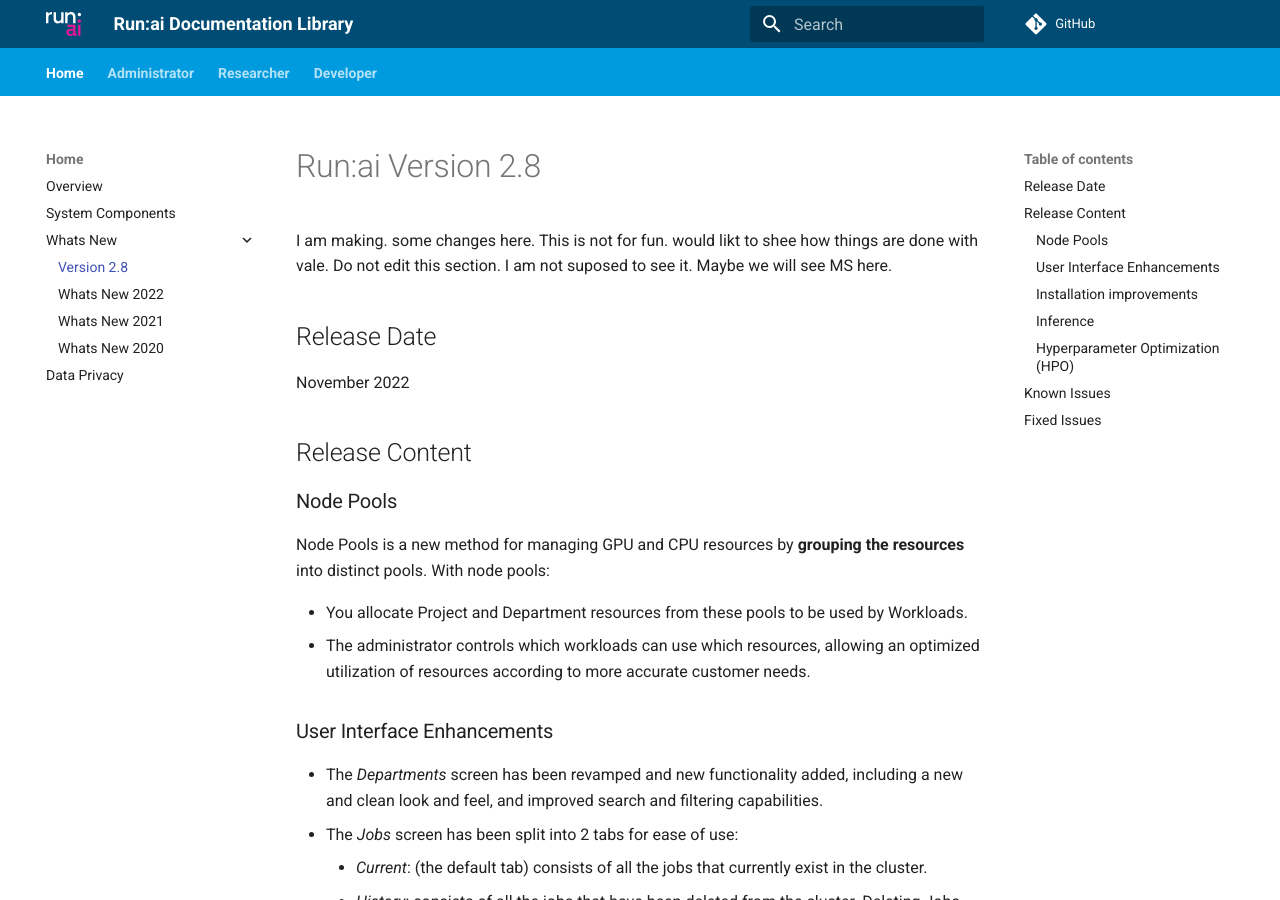
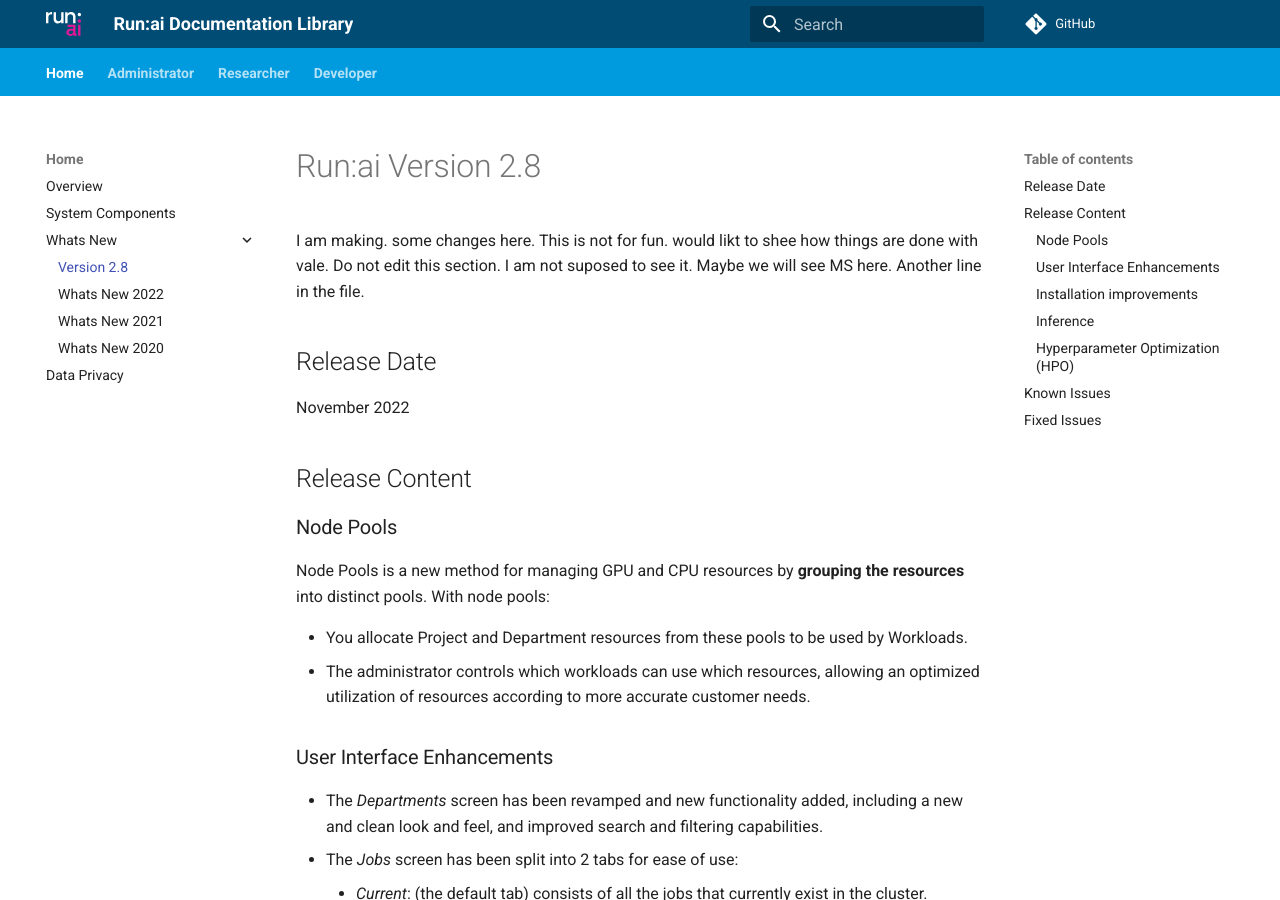
Before and after one commit to jasonnovichRunAI/gh-pages-test, an MkDocs documentation site: the page built from docs/home/whats-new-2-8.md, in a window 1280 px wide and 900 px high. Built offline with MkDocs 1.6.1 and Material for MkDocs 9.7.7, drawn with Linux system fonts in a browser that asks for light colours; comment, search, counter and statistics services are not loaded; the version menu is left out.

Commit message:
vale linting test to old pr

```diff
--- a/docs/home/whats-new-2-8.md
+++ b/docs/home/whats-new-2-8.md
@@ -4,6 +4,7 @@
 Do not edit this section.
 I am not suposed to see it.
 Maybe we will see MS here.
+Another line in the file.
 
 ## Release Date
  November 2022
```
